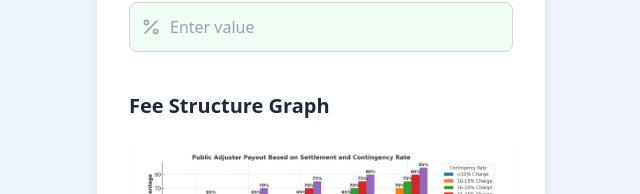
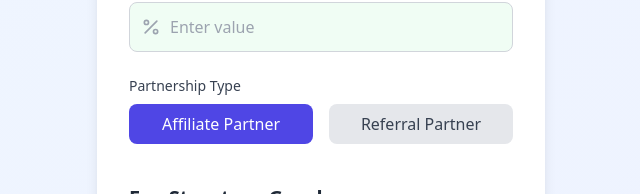
Before and after one commit to m-faizanrasool/constructcoinc, a React (Vite) app: page / in a window 1280 px wide. Shown: the part 456-650 px from the top of the page, without its empty margins (319-959 px from the left). Built offline with nearby package versions, Linux system fonts and the light colour scheme.

Commit message:
referral type calculator

```diff
--- a/src/App.tsx
+++ b/src/App.tsx
@@ -1,4 +1,4 @@
-import React, { useState } from "react";
+import React, { useState, useEffect } from "react";
 import {
   Calculator,
   DollarSign,
@@ -30,22 +30,20 @@ function App() {
   const [result, setResult] = useState<CalculationResult | null>(null);
   const [isModalOpen, setIsModalOpen] = useState(false);
   const [showDetailedSteps, setShowDetailedSteps] = useState(false);
+  const [partnershipType, setPartnershipType] = useState<
+    "affiliate" | "referral"
+  >("affiliate");
 
-  const handleInputChange = (e: React.ChangeEvent<HTMLInputElement>) => {
-    const { name, value } = e.target;
-    setInputs((prev) => ({ ...prev, [name]: value }));
-
-    const claimAmount =
-      name === "claimAmount"
-        ? parseFloat(value) || 0
-        : parseFloat(inputs.claimAmount) || 0;
-    const contingencyPercent =
-      name === "contingencyPercent"
-        ? parseFloat(value) || 0
-        : parseFloat(inputs.contingencyPercent) || 0;
+  useEffect(() => {
+    const claimAmount = parseFloat(inputs.claimAmount) || 0;
+    const contingencyPercent = parseFloat(inputs.contingencyPercent) || 0;
 
     if (claimAmount && contingencyPercent) {
-      const fullResult = calculateResults(claimAmount, contingencyPercent);
+      const fullResult = calculateResults(
+        claimAmount,
+        contingencyPercent,
+        partnershipType
+      );
       setResult({
         contingencyAmount: fullResult.contingencyAmount,
         paSharePercent: fullResult.paSharePercent,
@@ -58,6 +56,11 @@ function App() {
         minimumK9Fee: fullResult.minimumK9Fee,
       });
     }
+  }, [partnershipType, inputs.claimAmount, inputs.contingencyPercent]);
+
+  const handleInputChange = (e: React.ChangeEvent<HTMLInputElement>) => {
+    const { name, value } = e.target;
+    setInputs((prev) => ({ ...prev, [name]: value }));
   };
 
   return (
@@ -99,6 +102,34 @@ function App() {
               step="0.1"
               formatNumber={false}
             />
+          </div>
+
+          <div>
+            <label className="block text-sm font-medium text-gray-700 mb-2">
+              Partnership Type
+            </label>
+            <div className="flex space-x-4">
+              <button
+                className={`w-1/2 px-4 py-2 rounded-lg ${
+                  partnershipType === "affiliate"
+                    ? "bg-indigo-600 text-white"
+                    : "bg-gray-200 text-gray-700 hover:bg-gray-300"
+                }`}
+                onClick={() => setPartnershipType("affiliate")}
+              >
+                Affiliate Partner
+              </button>
+              <button
+                className={`w-1/2 px-4 py-2 rounded-lg ${
+                  partnershipType === "referral"
+                    ? "bg-indigo-600 text-white"
+                    : "bg-gray-200 text-gray-700 hover:bg-gray-300"
+                }`}
+                onClick={() => setPartnershipType("referral")}
+              >
+                Referral Partner
+              </button>
+            </div>
           </div>
 
           {result && (
@@ -291,9 +322,15 @@ function App() {
           </h2>
           <div className="bg-white p-4 rounded-lg shadow-sm">
             <img
-              src="/assets/pricing-graph.jpg"
-              alt="Fee Structure Graph"
-              className="w-full h-auto cursor-pointer"
+              src={
+                partnershipType === "affiliate"
+                  ? "/assets/pricing-graph.jpg"
+                  : "/assets/pricing-graph-referral.webp"
+              }
+              alt={`${
+                partnershipType === "affiliate" ? "Affiliate" : "Referral"
+              } Fee Structure Graph`}
+              className="w-full h-[150px] cursor-pointer"
               onClick={() => setIsModalOpen(true)}
               style={{ maxHeight: "400px", objectFit: "contain" }}
             />
@@ -326,7 +363,10 @@ function App() {
           <div className="relative max-w-5xl bg-white rounded-lg overflow-hidden">
             {/* Header with close button */}
             <div className="flex justify-between items-center bg-gray-100 p-3 border-b">
-              <h3 className="font-medium text-gray-800">Fee Structure Graph</h3>
+              <h3 className="font-medium text-gray-800">
+                {partnershipType === "affiliate" ? "Affiliate" : "Referral"} Fee
+                Structure Graph
+              </h3>
               <button
                 className="text-gray-500 hover:text-gray-700 focus:outline-none"
                 onClick={(e) => {
@@ -354,8 +394,14 @@ function App() {
             {/* Image container */}
             <div className="p-4 bg-white">
               <img
-                src="/assets/pricing-graph.jpg"
-                alt="Fee Structure Graph (Enlarged)"
+                src={
+                  partnershipType === "affiliate"
+                    ? "/assets/pricing-graph.jpg"
+                    : "/assets/pricing-graph-referral.webp"
+                }
+                alt={`${
+                  partnershipType === "affiliate" ? "Affiliate" : "Referral"
+                } Fee Structure Graph`}
                 className="max-w-full max-h-[80vh] object-contain mx-auto"
                 onClick={(e) => e.stopPropagation()}
               />
--- a/src/utils/calculations.ts
+++ b/src/utils/calculations.ts
@@ -26,7 +26,11 @@ function getPASharePercentage(claimAmount: number, contingencyPercent: number):
   return range ? range.percentages[percentageBracket] : 0;
 }
 
-export function calculateResults(claimAmount: number, contingencyPercent: number) {
+export function calculateResults(
+  claimAmount: number,
+  contingencyPercent: number,
+  partnershipType: 'affiliate' | 'referral' = 'affiliate'
+) {
   // Calculate contingency amount (e.g., 100000 * 10% = 10000)
   const contingencyAmount = claimAmount * (contingencyPercent / 100);
 
@@ -35,6 +39,11 @@ export function calculateResults(claimAmount: number, contingencyPercent: number
 
   // Calculate initial PA share amount
   let paShare = contingencyAmount * (initialPaSharePercent / 100);
+
+  // If it's a referral partner, reduce the share by 50%
+  if (partnershipType === 'referral') {
+    paShare = paShare * 0.5;
+  }
 
   // Calculate initial K9 share amount
   let k9Share = contingencyAmount - paShare;
```
Also changed, not shown: public/assets/pricing-graph-referral.webp (added).
